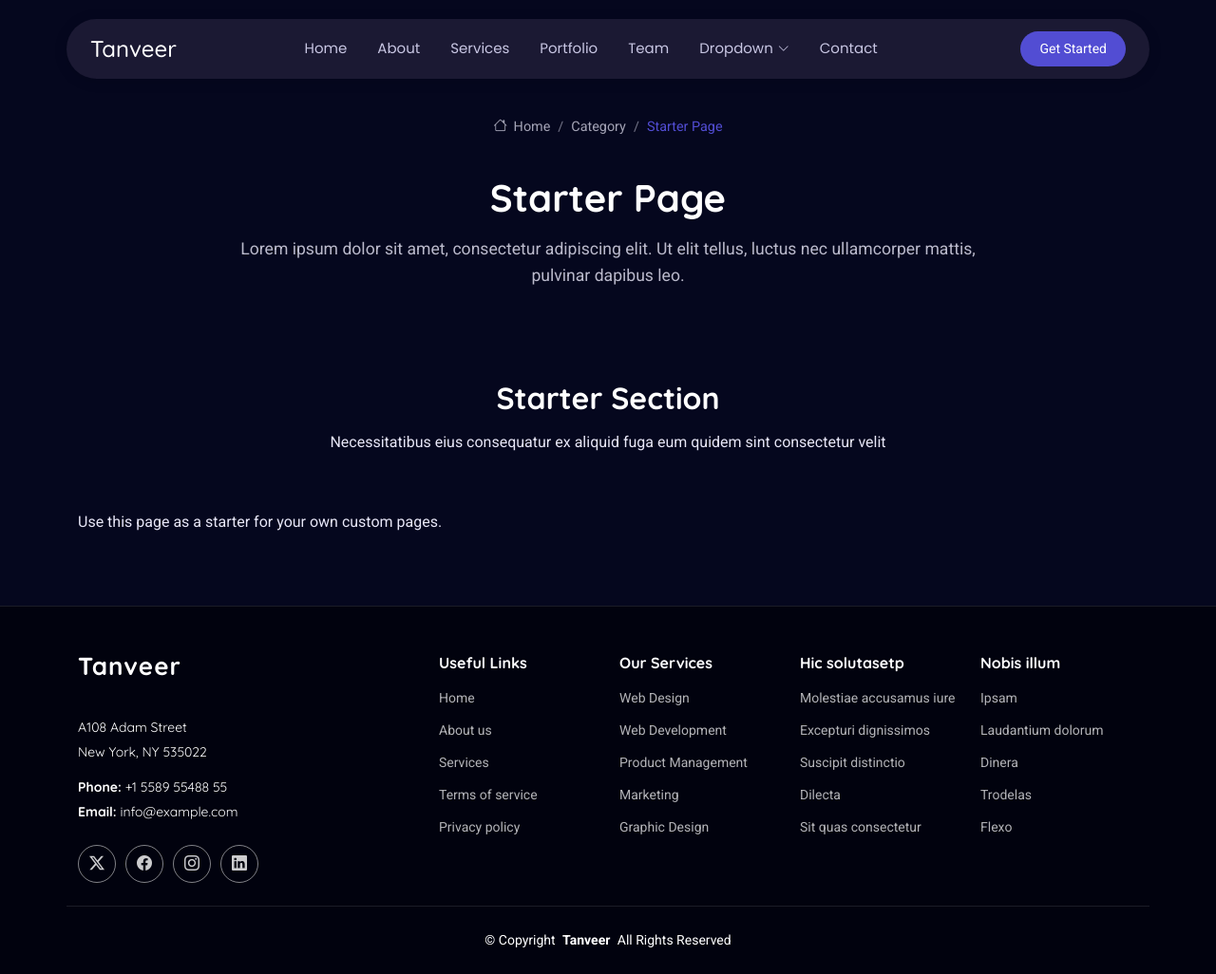
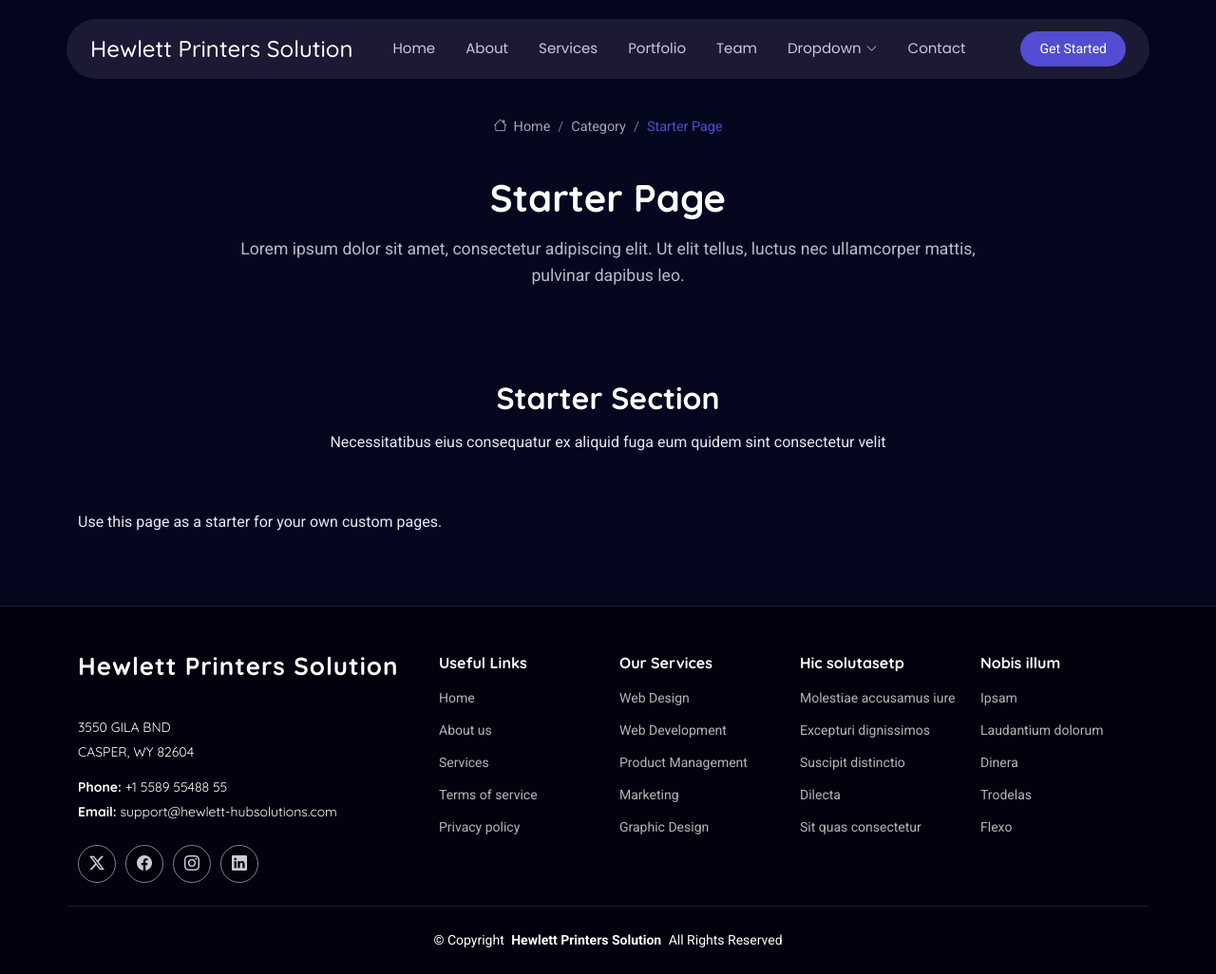
Before and after one commit to rafatparween/ITLxS, a plain HTML site: page starter-page.html in a window 1280 px wide. Shown: the whole page at 95% size. Drawn offline with Linux system fonts and the light colour scheme.

Commit message:
some changes

```diff
--- a/starter-page.html
+++ b/starter-page.html
@@ -4,7 +4,7 @@
 <head>
   <meta charset="utf-8">
   <meta content="width=device-width, initial-scale=1.0" name="viewport">
-  <title>Starter Page -Tanveer</title>
+  <title>Starter Page - Hewlett Printers Solution</title>
   <meta name="description" content="">
   <meta name="keywords" content="">
 
@@ -37,7 +37,7 @@
       <a href="index.html" class="logo d-flex align-items-center me-auto me-xl-0">
         <!-- Uncomment the line below if you also wish to use an image logo -->
         <!-- <img src="assets/img/logo.webp" alt=""> -->
-        <h1 class="sitename">Tanveer</h1>
+        <h1 class="sitename">Hewlett Printers Solution</h1>
       </a>
 
       <nav id="navmenu" class="navmenu">
@@ -117,13 +117,13 @@
       <div class="row gy-4">
         <div class="col-lg-4 col-md-6 footer-about">
           <a href="index.html" class="logo d-flex align-items-center">
-            <span class="sitename">Tanveer</span>
+            <span class="sitename">Hewlett Printers Solution</span>
           </a>
           <div class="footer-contact pt-3">
-            <p>A108 Adam Street</p>
-            <p>New York, NY 535022</p>
+            <p>3550 GILA BND</p>
+            <p>CASPER, WY 82604</p>
             <p class="mt-3"><strong>Phone:</strong> <span>+1 5589 55488 55</span></p>
-            <p><strong>Email:</strong> <span>info@example.com</span></p>
+            <p><strong>Email:</strong> <span>support@hewlett-hubsolutions.com</span></p>
           </div>
           <div class="social-links d-flex mt-4">
             <a href=""><i class="bi bi-twitter-x"></i></a>
@@ -181,7 +181,7 @@
     </div>
 
     <div class="container copyright text-center mt-4">
-      <p>© <span>Copyright</span> <strong class="px-1 sitename">Tanveer</strong> <span>All Rights Reserved</span></p>
+      <p>© <span>Copyright</span> <strong class="px-1 sitename">Hewlett Printers Solution</strong> <span>All Rights Reserved</span></p>
 
     </div>
 
```
Also changed, not shown: index.html (+4 -4 lines), portfolio-details.html (+4 -4 lines), privacy.html (+7 -7 lines), service-details.html (+7 -7 lines), terms.html (+7 -7 lines).
